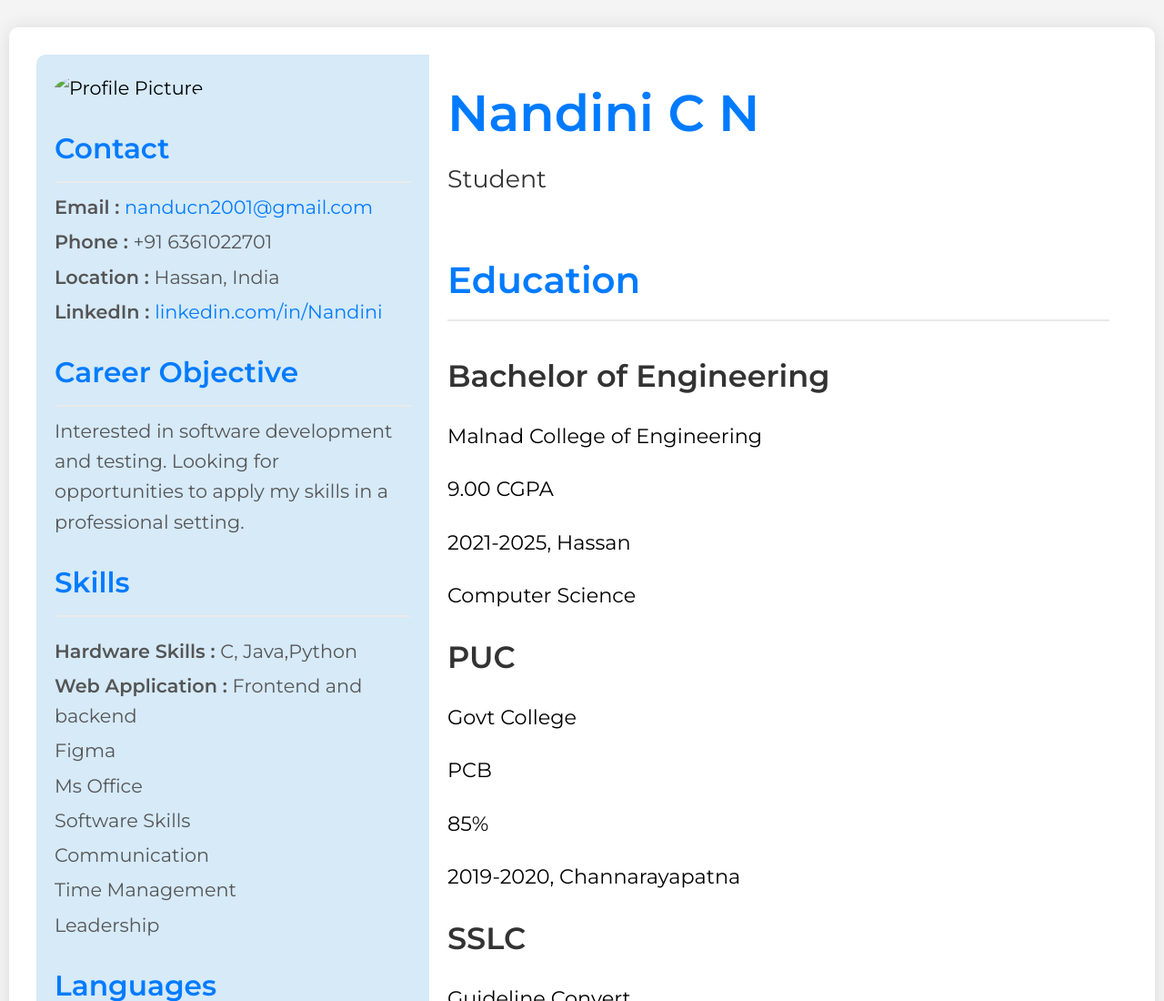
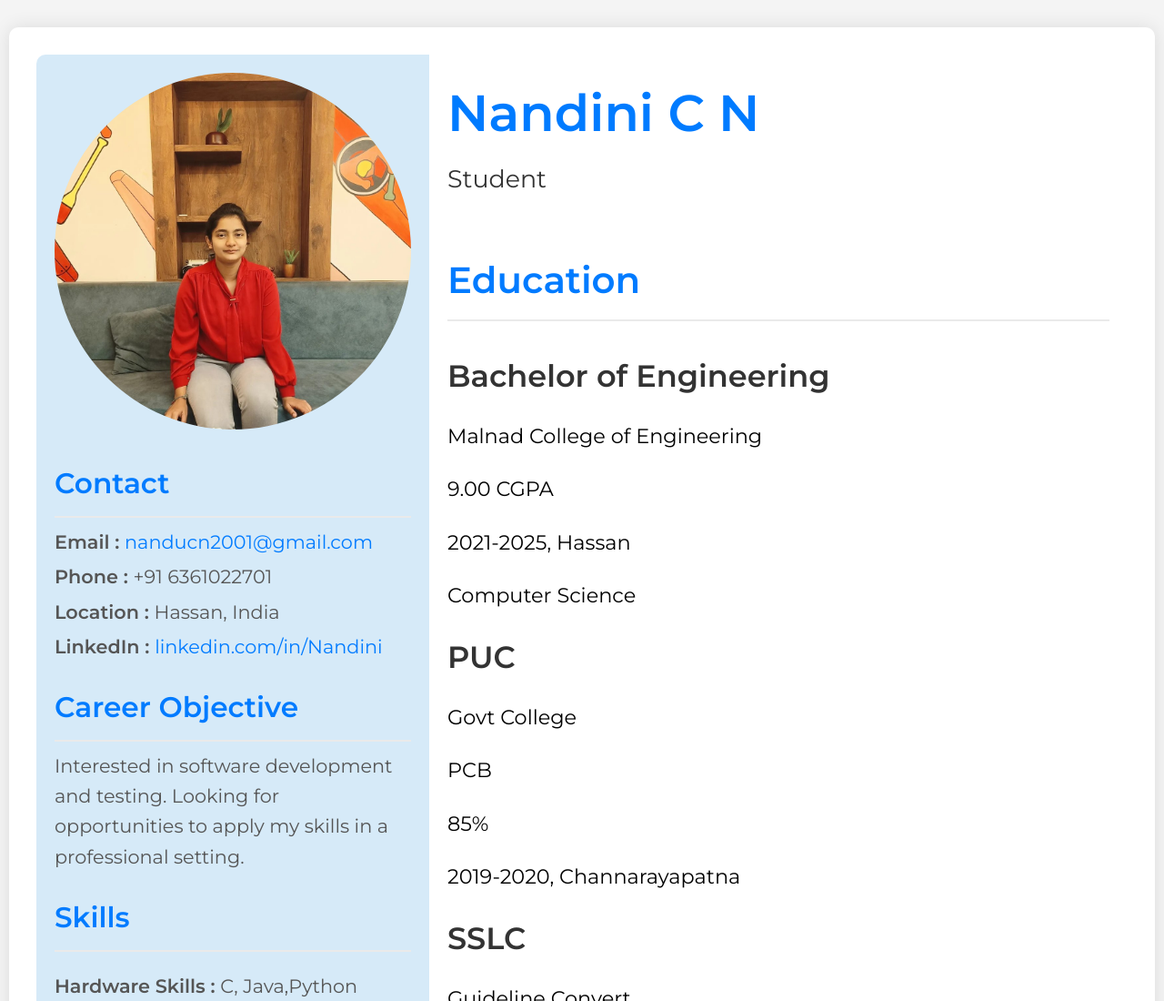
Before and after one commit to CNNandini/Nandini_CV, a plain HTML site: page index.html in a window 1280 px wide. Shown: the top 1100 px of the page at 91% size. Drawn offline with Linux system fonts and the light colour scheme.

Commit message:
Update index.html

```diff
--- a/index.html
+++ b/index.html
@@ -121,7 +121,7 @@ ul li {
     <div class="resume-container">
         <div class="left-column">
             <div class="profile-pic">
-                <img src="C:\Users\user\OneDrive\Pictures\profile_picture.jpg.jpeg" alt="Profile Picture">
+                <img src="profile_picture.jpeg" alt="Profile Picture">
             </div>
             <div class="contact-info">
                 <h2>Contact</h2>
```
